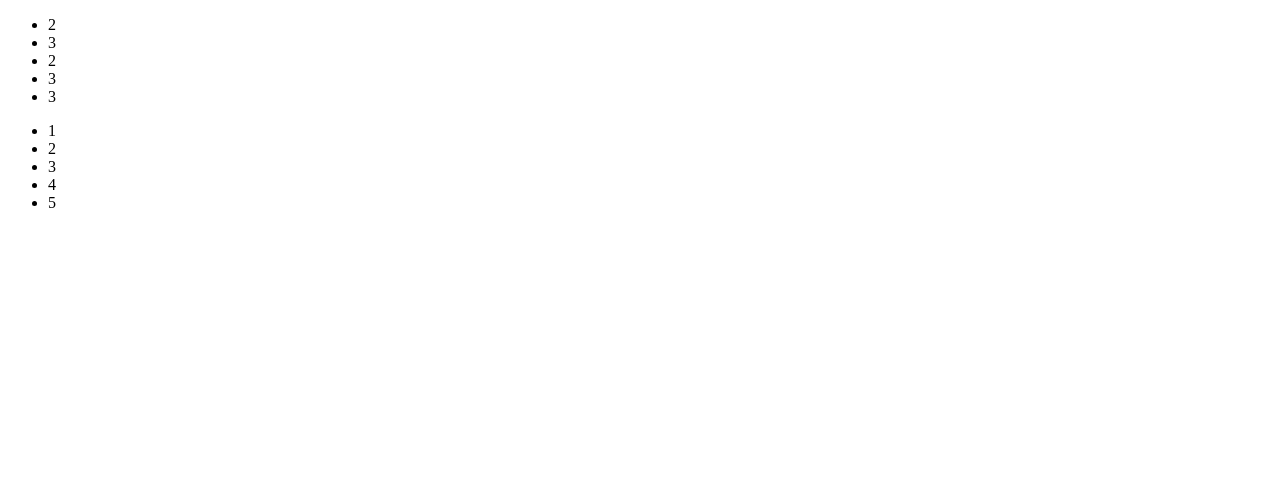
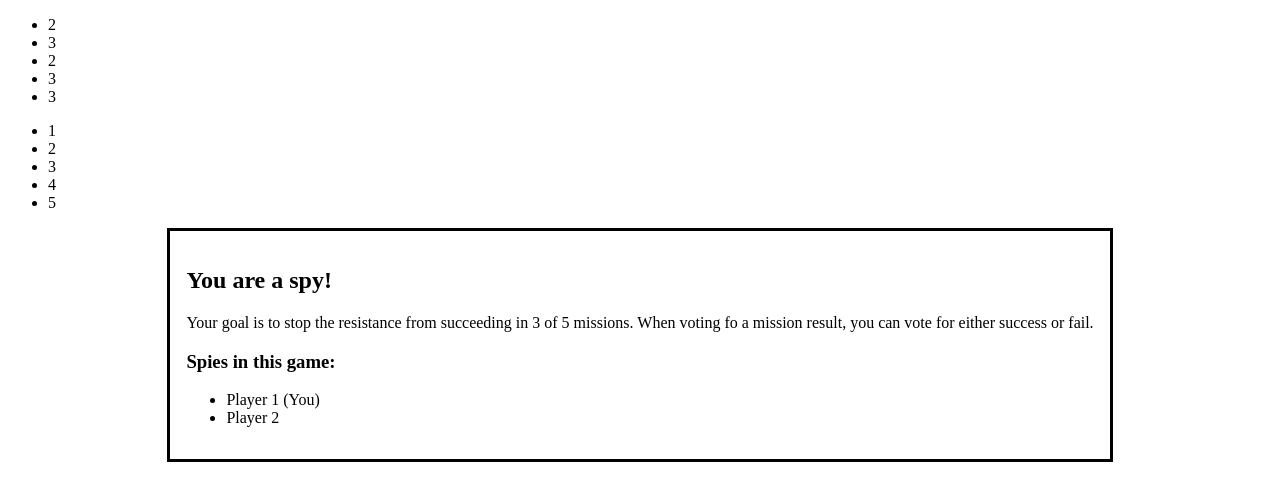
Before and after one commit to dgpangan/the-resistance-ui, a Vue app: page / in a window 1280 px wide. Shown: the top 500 px of the page. Built offline with nearby package versions, Linux system fonts and the light colour scheme.

Commit message:
feat: create CardDraw component

```diff
--- a/src/App.vue
+++ b/src/App.vue
@@ -1,11 +1,13 @@
 <template>
   <the-board></the-board>
+  <card-draw></card-draw>
 </template>
 
 <script>
 import TheBoard from './components/TheBoard.vue';
+import CardDraw from './components/CardDraw.vue';
 
 export default {
-  components: { TheBoard }
+  components: { TheBoard, CardDraw }
 }
 </script>
--- /dev/null
+++ b/src/components/CardDraw.vue
@@ -0,0 +1,28 @@
+<template>
+  <dialog open>
+    <div v-if="playerIsResistance">
+      <h2>You are part of the resistance!</h2>
+      <p>Your goal is for 3 of 5 missions to succeed. When voting for a mission result, you can only vote for success.</p>
+    </div>
+    <div v-else>
+      <h2>You are a spy!</h2>
+      <p>Your goal is to stop the resistance from succeeding in 3 of 5 missions. When voting fo a mission result, you can vote for either success or fail.</p>
+      <h3>Spies in this game:</h3>
+      <ul>
+        <li>Player 1 (You)</li>
+        <li>Player 2</li>
+      </ul>
+    </div>
+  </dialog>
+</template>
+
+<script>
+export default {
+  data() {
+    return {
+      playerIsResistance: false,
+      spies: [ 'Player 1', 'Player 2' ]
+    }
+  }
+}
+</script>
```
